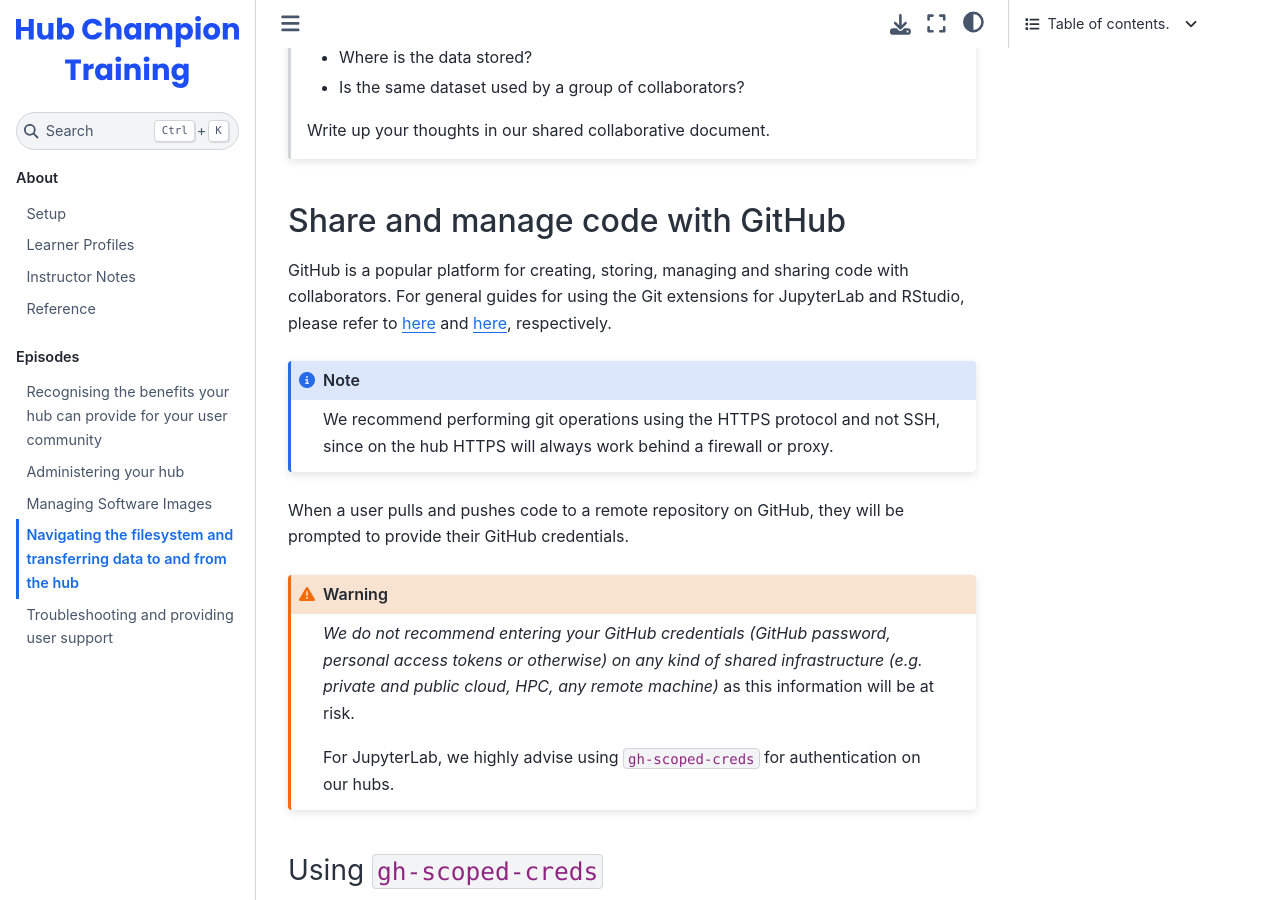
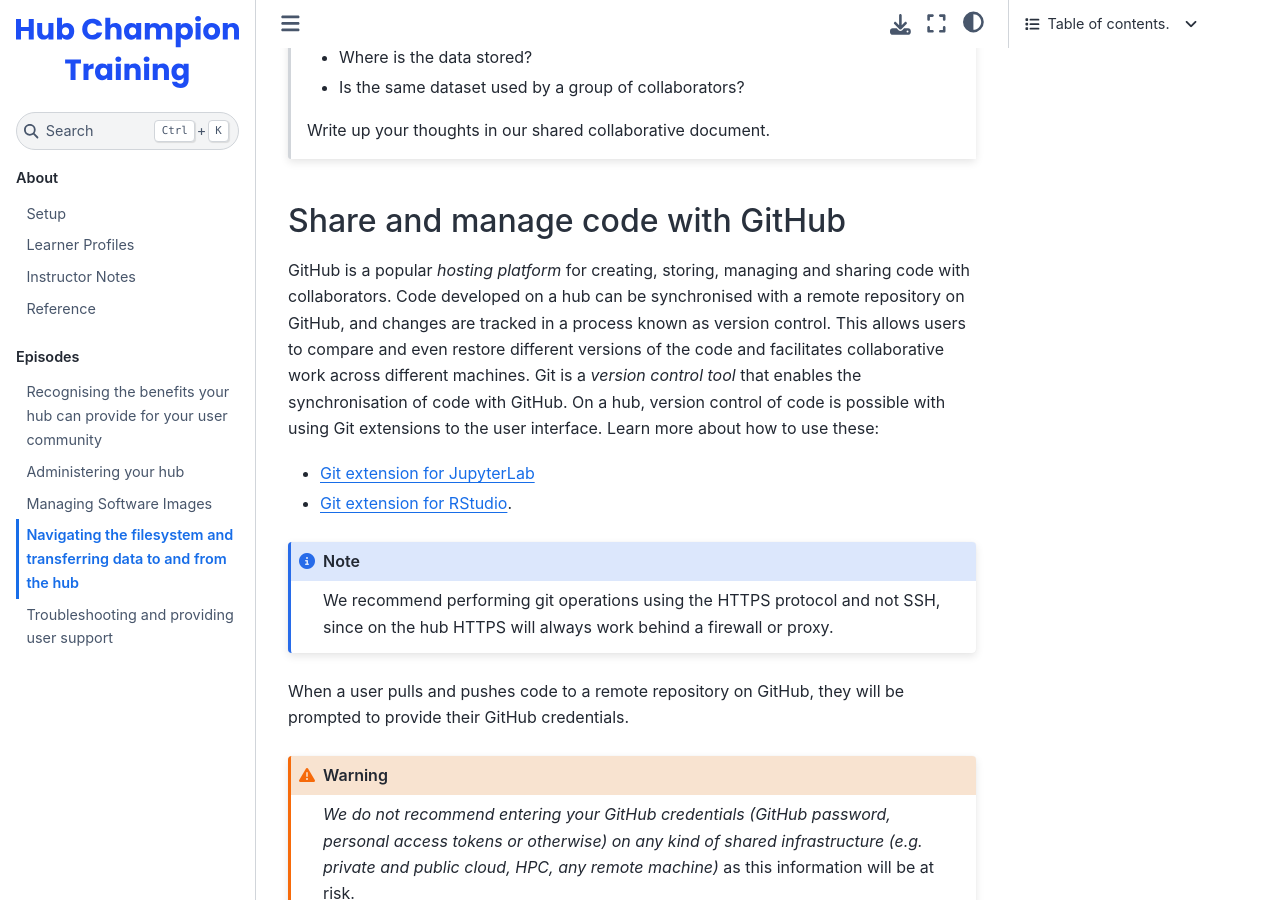
Before and after one commit to czi-catalystproject/hub-champion-training, a Jupyter Book: the page built from episodes/transfer_data.md, in a window 1280 px wide and 900 px high, scrolled down 3498 px. Built offline with Jupyter Book 1.0.4 settings and Sphinx 7.4.7 and the Sphinx Book theme 1.1.4, drawn with Linux system fonts in a browser that asks for light colours; nearby versions of some CDN libraries.

Commit message:
Apply suggestions from code review

```diff
--- a/episodes/transfer_data.md
+++ b/episodes/transfer_data.md
@@ -134,7 +134,10 @@ Write up your thoughts in our shared collaborative document.
 
 ## Share and manage code with GitHub
 
-GitHub is a popular platform for creating, storing, managing and sharing code with collaborators. For general guides for using the Git extensions for JupyterLab and RStudio, please refer to [here](https://blog.reviewnb.com/jupyterlab-git-extension/#git-workflow) and [here](https://docs.posit.co/ide/user/ide/guide/tools/version-control.html#integrations), respectively.
+GitHub is a popular *hosting platform* for creating, storing, managing and sharing code with collaborators. Code developed on a hub can be synchronised with a remote repository on GitHub, and changes are tracked in a process known as version control. This allows users to compare and even restore different versions of the code and facilitates collaborative work across different machines. Git is a *version control tool* that enables the synchronisation of code with GitHub. On a hub, version control of code is possible with using Git extensions to the user interface. Learn more about how to use these:
+
+ - [Git extension for JupyterLab](https://blog.reviewnb.com/jupyterlab-git-extension/#git-workflow)
+ - [Git extension for RStudio](https://docs.posit.co/ide/user/ide/guide/tools/version-control.html#integrations).
 
 :::{note}
 We recommend performing git operations using the HTTPS protocol and not SSH, since on the hub HTTPS will always work behind a firewall or proxy.
```
